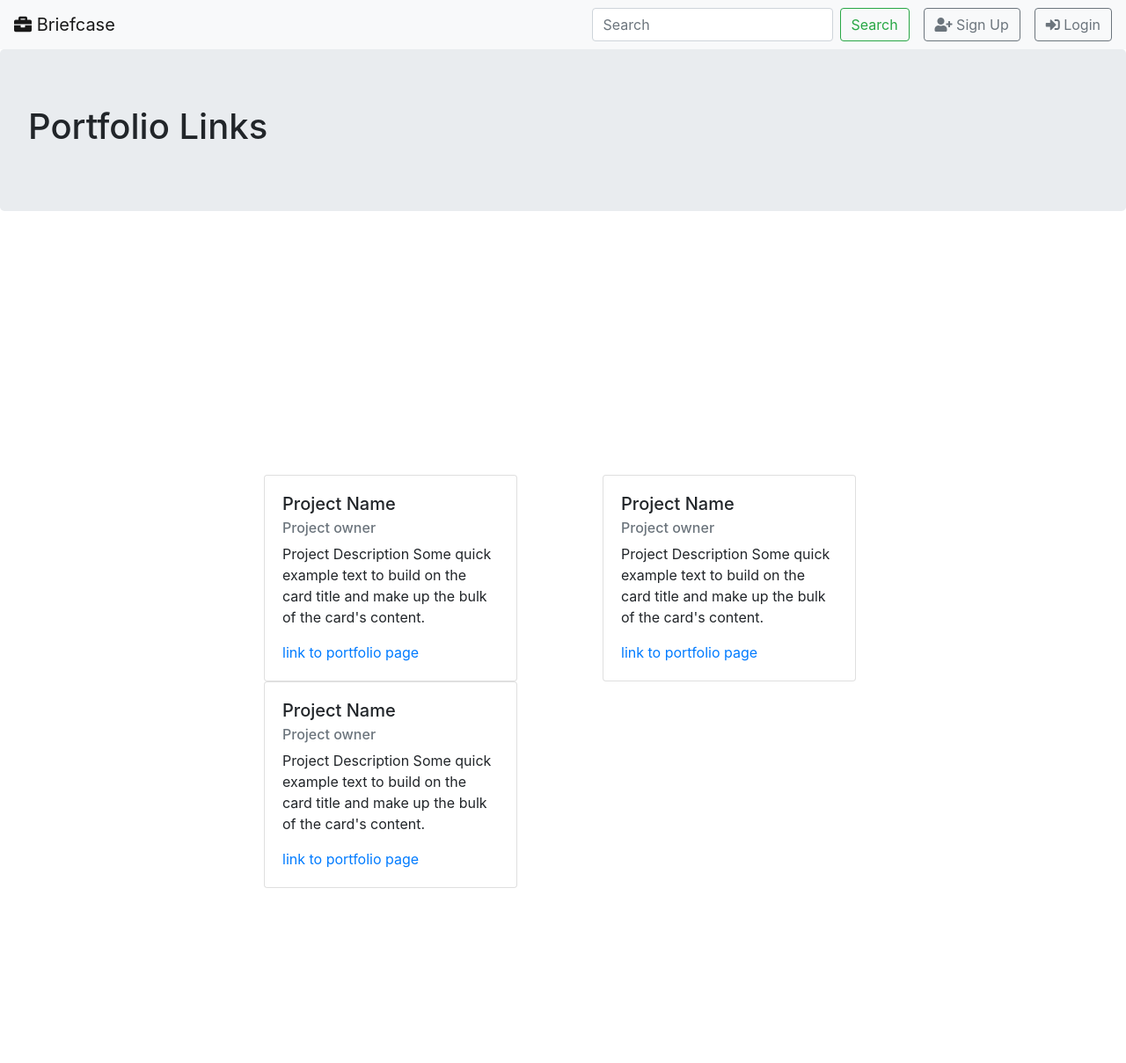
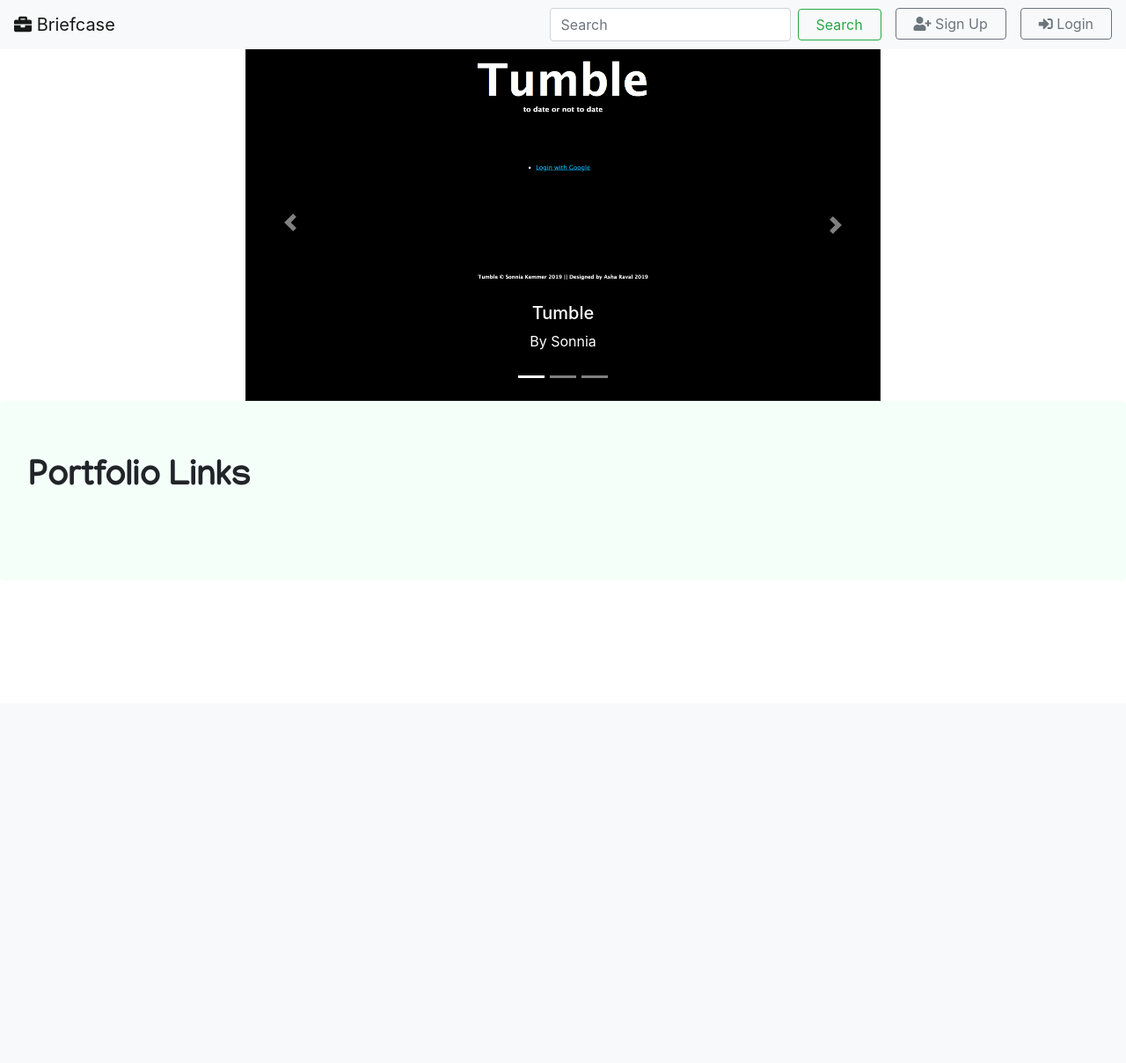
Before and after one commit to emilyc729/mybriefcase, a Django app: page / in a window 1280 px wide. Shown: the top 1209 px of the page at 88% size. After the commit the page ends 552 px from the top, so only its background shows below. Run offline with Django 3.2, Linux system fonts and the light colour scheme; some libraries are stand-ins or nearby versions.

Commit message:
style for home, login and signup

```diff
--- a/main_app/static/css/style.css
+++ b/main_app/static/css/style.css
@@ -1,17 +1,123 @@
+:root {
+	--primary: #7f170e;
+	--secondary: hsla(31, 64%, 90%, 1);
+	--pink: hsla(0, 64%, 82%, 0.21);
+	--green: #8da54a;
+	--orange: #e1772e;
+	--offwhite:
+}
 
 main.container-fluid {
     padding: 0;
 }
 
-.btn-group {
-    margin-left: 30px;
-}
 
 .title {
     text-align: center;
 }
 
-#home-project-container {
-    margin: 100px;
-    padding: 200px;
+
+
+
+/* Element styles (inputs, buttons, jumbotron*/
+input {
+    border: 1px solid aquamarine;
+    border-radius: 2px;
 }
+
+.btn {
+    padding: 5px 20px;
+}
+
+.btn-primary {
+    background-color: olivedrab;
+    border: 1px solid aquamarine;
+}
+
+.btn-primary:hover {
+    background-color: mediumaquamarine;
+    border: 1px solid aquamarine;
+}
+
+
+.btn-group {
+    margin-left: 30px;
+}
+
+.jumbotron {
+    background-color: mintcream;
+}
+
+
+
+/* Font Styles */
+
+h1 {
+    padding-bottom: 20px;
+    font-family: 'Manjari', serif;
+    font-weight: bold;
+}
+
+h3 {
+    font-family: 'Manjari', serif;
+    font-weight: bold;
+    font-size: 20px;
+}
+
+
+
+
+/* Nav Styles */
+#nav-components {
+    flex-direction: row;
+}
+
+
+
+
+
+/* Home page */
+#home-portfolio-links {
+    border: 1px solid blue
+}
+
+#login-container {
+    display: flex;
+    justify-content: center;
+}
+
+
+.carousel-inner {
+    background-color: white;
+}
+
+
+
+
+.carousel-item img {
+    object-fit: scale-down;
+    max-height: 400px;
+}
+
+
+
+.form-group input{
+    width: 100%;
+}
+
+.carousel-control-prev-icon {
+    outline: grey;
+    padding: 3px;
+}
+
+/* .arrow-bg {
+    background-color: black;
+    padding: 3px 4px;
+    border-radius:
+
+} */
+
+
+
+
+/* Sign Up Page */
--- a/main_app/templates/base.html
+++ b/main_app/templates/base.html
@@ -7,6 +7,9 @@
     <meta name="viewport" content="width=device-width, initial-scale=1.0">
     <meta http-equiv="X-UA-Compatible" content="ie=edge">
     <title>Briefcase</title>
+
+    <!-- Google Fonts -->
+    <link href="https://fonts.googleapis.com/css?family=Manjari&display=swap" rel="stylesheet">
 
     <!-- Bootstrap CSS -->
     <link rel="stylesheet" href="https://cdnjs.cloudflare.com/ajax/libs/twitter-bootstrap/4.3.1/css/bootstrap.min.css">
@@ -29,7 +32,7 @@
     <header>
         <nav class="navbar navbar-expand-lg navbar-light bg-light">
             <a class="navbar-brand" href="{% url 'home' %}"><i class="fas fa-briefcase"></i> Briefcase</a>
-            <ul class="navbar-nav ml-auto">
+            <ul class="navbar-nav ml-auto" id="nav-components">
                 <li class="nav-item">
                     <form class="form-inline my-2 my-lg-0">
                         <input class="form-control mr-sm-2" type="search" placeholder="Search" aria-label="Search">
--- a/main_app/templates/home.html
+++ b/main_app/templates/home.html
@@ -1,64 +1,9 @@
 {% extends 'base.html' %}
 {% block content %}
-<div class=jumbotron>
-
-    <h1>Portfolio Links</h1>
-    {% if user != "" %}
-    <div class="row">
-        {% for user in users %}
-        {% if user.portfolio != "" %}
-        <div class="col-md-4 mb-3">
-            <p>{{user.first_name}} {{user.last_name}}
-            <a href="{% url 'user_profile' user.id %}"><button type="button" class="btn btn-outline-primary">View
-                     Portfolio</button></a>
-            </p>
-        </div>
-        {% endif %}
-        {% endfor %}
-    </div>
-    {% else %}
-        <h2>There are no users with portfolios</h2>
-    {% endif %}
-
-</div>
-
-
-<div class="container" id="home-project-container">
-    <div class="row">
-        <div class="col">
-            <div class="card" style="width: 18rem;">
-                <div class="card-body">
-                <h5 class="card-title">Project Name</h5>
-                <h6 class="card-subtitle mb-2 text-muted">Project owner</h6>
-                <p class="card-text">Project Description Some quick example text to build on the card title and make up the bulk of the card's content.</p>
-                <a href="#" class="card-link">link to portfolio page</a>
-                </div>
-            </div>
-        </div>
-        <div class="col">
-            <div class="card" style="width: 18rem;">
-                <div class="card-body">
-                <h5 class="card-title">Project Name</h5>
-                <h6 class="card-subtitle mb-2 text-muted">Project owner</h6>
-                <p class="card-text">Project Description Some quick example text to build on the card title and make up the bulk of the card's content.</p>
-                <a href="#" class="card-link">link to portfolio page</a>
-                </div>
-            </div>
-        </div>
-        <div class="col">
-            <div class="card" style="width: 18rem;">
-                <div class="card-body">
-                <h5 class="card-title">Project Name</h5>
-                <h6 class="card-subtitle mb-2 text-muted">Project owner</h6>
-                <p class="card-text">Project Description Some quick example text to build on the card title and make up the bulk of the card's content.</p>
-                <a href="#" class="card-link">link to portfolio page</a>
-                </div>
-            </div>
-        </div>
-    </div>
-</div>
-
-<div class="bd-example" id="carousel">
+<div class="container">
+    <div class="row" id="carousel-row">
+        <div class="col-2"></div>
+        <div class="col-8" id="carousel">
             <div id="carouselExampleCaptions" class="carousel slide" data-ride="carousel">
             <ol class="carousel-indicators">
                 <li data-target="#carouselExampleCaptions" data-slide-to="0" class="active"></li>
@@ -88,14 +33,47 @@
                 </div>
                 </div>
             </div>
+
                 <a class="carousel-control-prev" href="#carouselExampleCaptions" role="button" data-slide="prev">
+                    <div class="arrow-bg">
                         <span class="carousel-control-prev-icon" aria-hidden="true"></span>
+                    </div>
                     <span class="sr-only">Previous</span>
                 </a>
+
             <a class="carousel-control-next" href="#carouselExampleCaptions" role="button" data-slide="next">
+
                 <span class="carousel-control-next-icon" aria-hidden="true"></span>
                 <span class="sr-only">Next</span>
             </a>
             </div>
         </div>
+        <div class="col-2"></div>
+    </div>
+</div>
+
+<div class=jumbotron>
+    <h1>Portfolio Links</h1>
+
+    {% if user != "" %}
+    <div class="row">
+        {% for user in users %}
+        {% if user.portfolio != "" %}
+        <div class="col-md-4 mb-3 home-portfolio-links">
+            <h3>{{user.first_name}} {{user.last_name}}</h3>
+            <p>{{user.portfolio.profession}}</p>
+            <a href="{% url 'user_profile' user.id %}"><button type="button" class="btn btn-outline-primary">View Portfolio</button></a>
+        </div>
+        {% endif %}
+        {% endfor %}
+    </div>
+    {% else %}
+        <h2>There are no users with portfolios</h2>
+    {% endif %}
+
+</div>
+
+
+
+
 {% endblock %}
--- a/main_app/templates/registration/login.html
+++ b/main_app/templates/registration/login.html
@@ -1,8 +1,7 @@
 {% extends 'base.html' %}
 {% block content %}
-<div class="jumbotron">
-    <h1>Log In</h1>
-
+<h1>Log In</h1>
+<div class="jumbotron" id="login-container">
 
     <form method="post" action="{% url 'login' %}">
 
```
Also changed, not shown: main_app/templates/registration/signup.html (+3 -8 lines), main_app/static/images/cafe_madrid_samanatha.jpg (added), main_app/static/images/foodiegram_emily.jpg (added), main_app/static/images/test.png (added), main_app/static/images/tumble_sonnia.jpg (added). Lines whose indentation alone changed are shown as unchanged.
